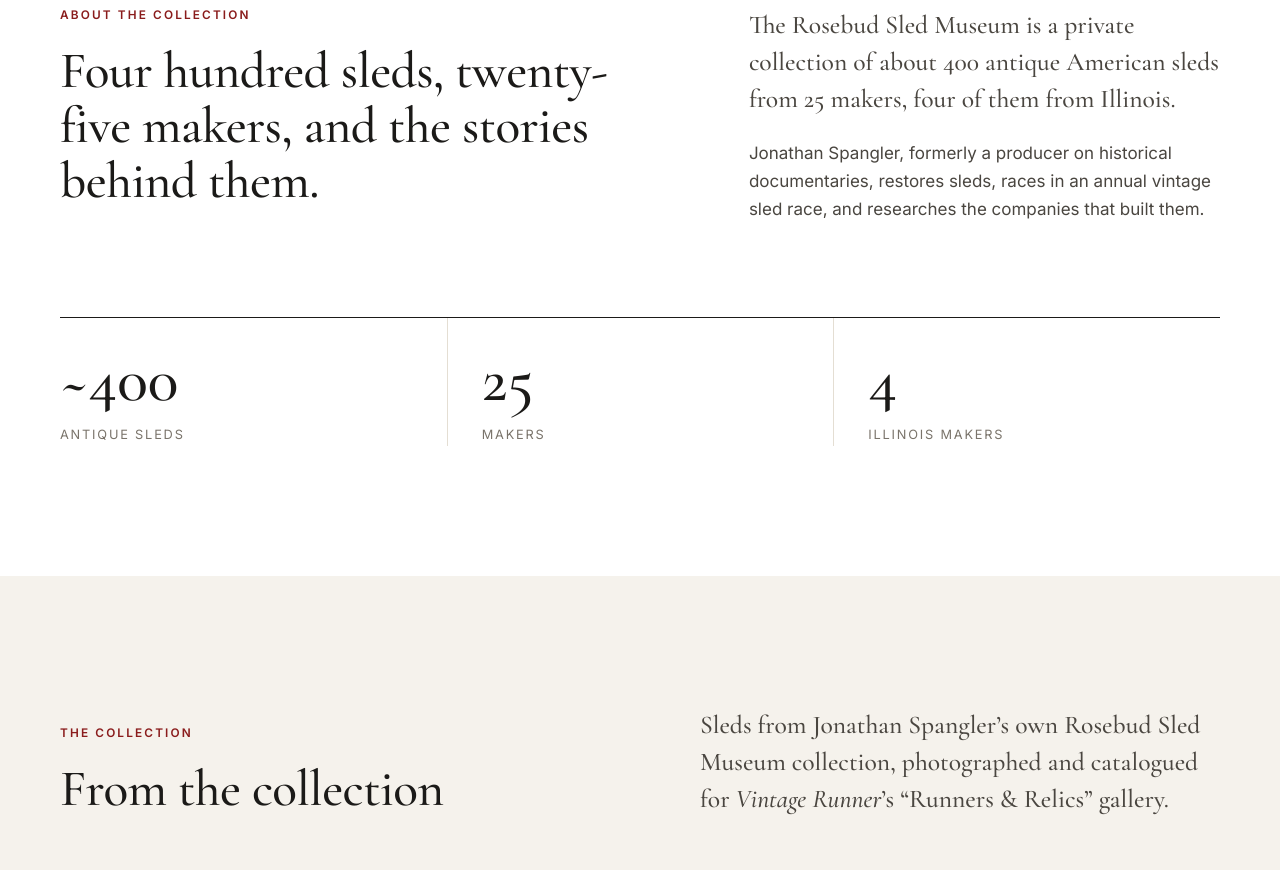
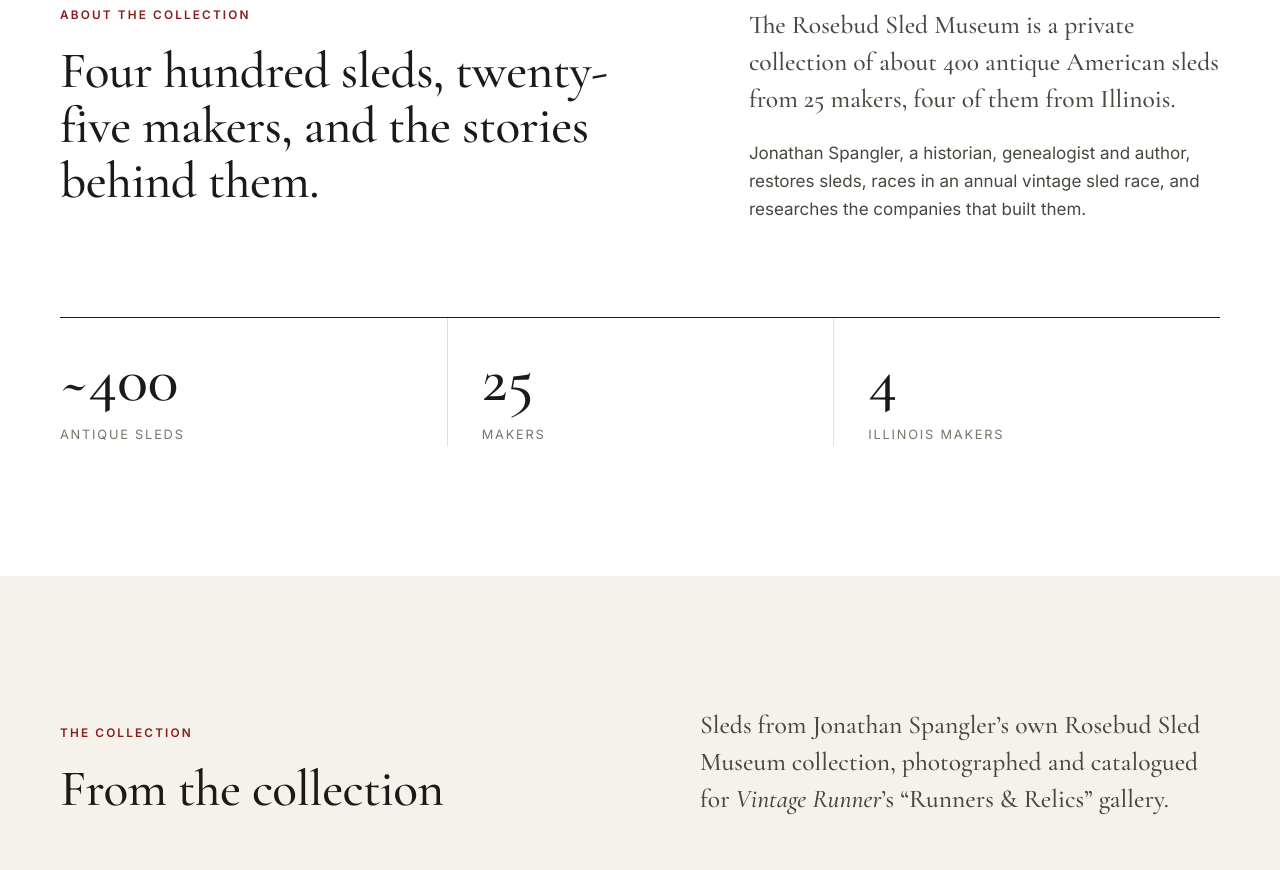
Before and after one commit to jonspangler1-byte/rosebud-sled-museum, a plain HTML site: page index.html in a window 1280 px wide. Shown: the part 860-1730 px from the top of the page. Drawn offline with nearby package versions, Linux system fonts and the light colour scheme.

Commit message:
Update bio: historian, genealogist and author

```diff
--- a/index.html
+++ b/index.html
@@ -48,7 +48,7 @@
       </div>
       <div class="body">
         <p class="lede">The Rosebud Sled Museum is a private collection of about 400 antique American sleds from 25 makers, four of them from Illinois.</p>
-        <p>Jonathan Spangler, formerly a producer on historical documentaries, restores sleds, races in an annual vintage sled race, and researches the companies that built them.</p>
+        <p>Jonathan Spangler, a historian, genealogist and author, restores sleds, races in an annual vintage sled race, and researches the companies that built them.</p>
       </div>
     </div>
     <div class="stats">
```
